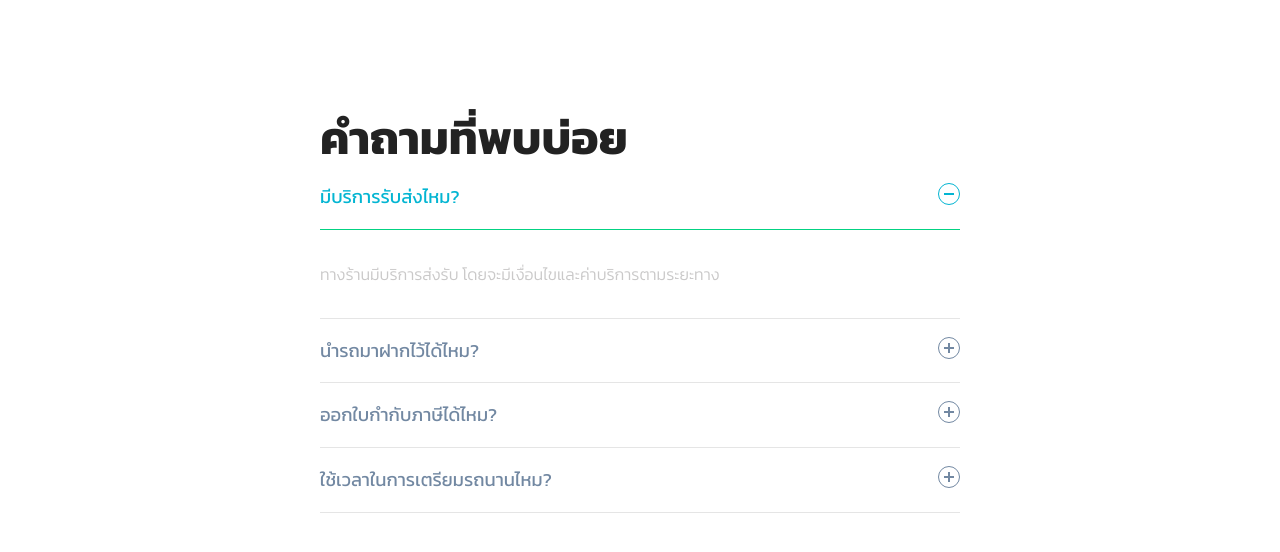
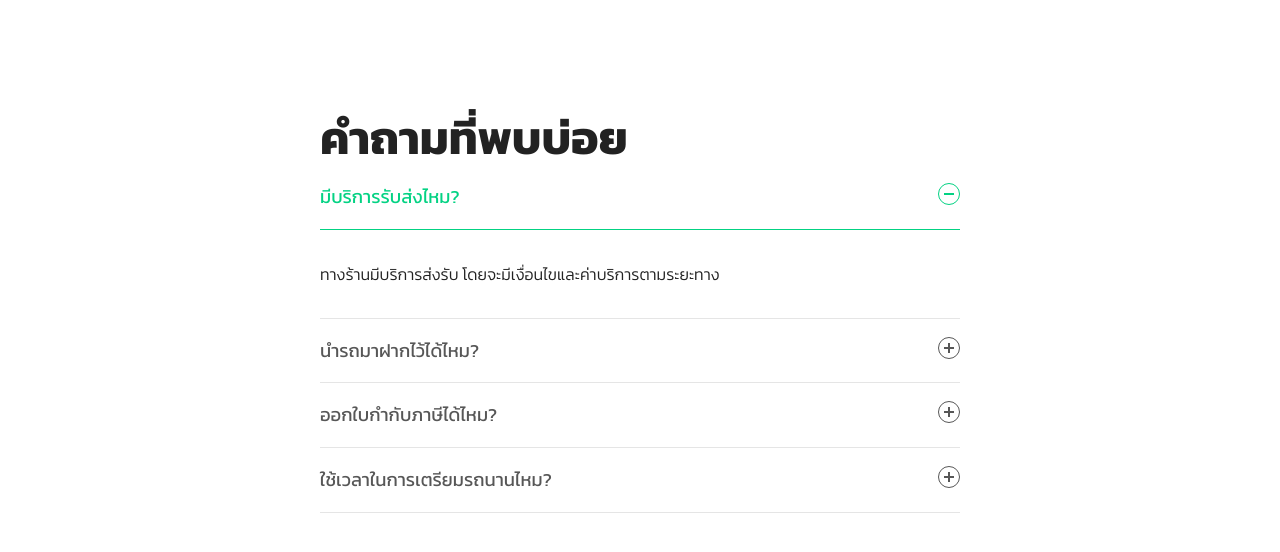
Before and after one commit to Txpxt-xuto/Car-rental, a plain HTML site: page index.html in a window 1280 px wide. Both pictures are taken after a click on the button "มีบริการรับส่งไหม?". Shown: the part 2325-2877 px from the top of the page. Drawn offline with Linux system fonts and the light colour scheme.

Commit message:
Update style.css

```diff
--- a/style.css
+++ b/style.css
@@ -434,8 +434,8 @@ button.white{
   border: 1px solid #fff;
   color: #000000;
 }
-/*
-#FAQ* {
+
+#FAQ * {
   box-sizing: border-box;
   &::before, &::after {
     box-sizing: border-box;
@@ -447,10 +447,10 @@ button.white{
   padding: 0;
   font-family: 'Hind', sans-serif;
   background: #fff;
-  color: #4d5974;
+  color: #222;
   display: flex;
   min-height: 100vh;
-}*/
+}
 
 .container {
   margin: 0 auto;
@@ -471,7 +471,7 @@ button.white{
     text-align: left;
     width: 100%;
     padding: 1em 0;
-    color: #7288a2;
+    color: #575757;
     font-size: 1.15rem;
     font-weight: 400;
     border: none;
@@ -521,7 +521,7 @@ button.white{
     }
   }
   button[aria-expanded='true'] {
-    color: #03b5d2;
+    color: #03d283;
     .icon {
       &::after {
         width: 0;
@@ -542,6 +542,7 @@ button.white{
     will-change: opacity, max-height;
     p {
       font-size: 1rem;
+      color: #222;
       font-weight: 300;
       margin: 2em 0;
     }
```
